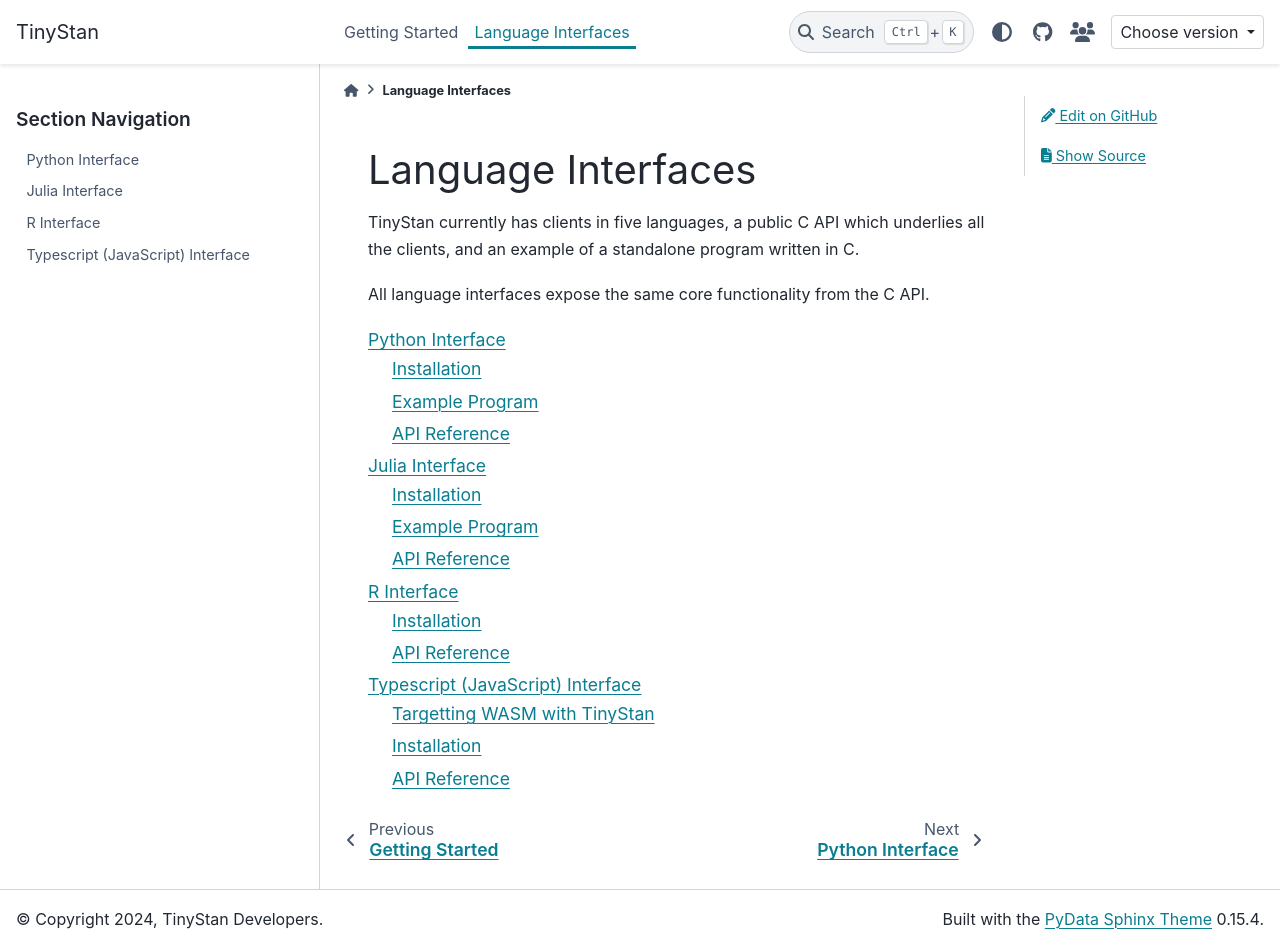
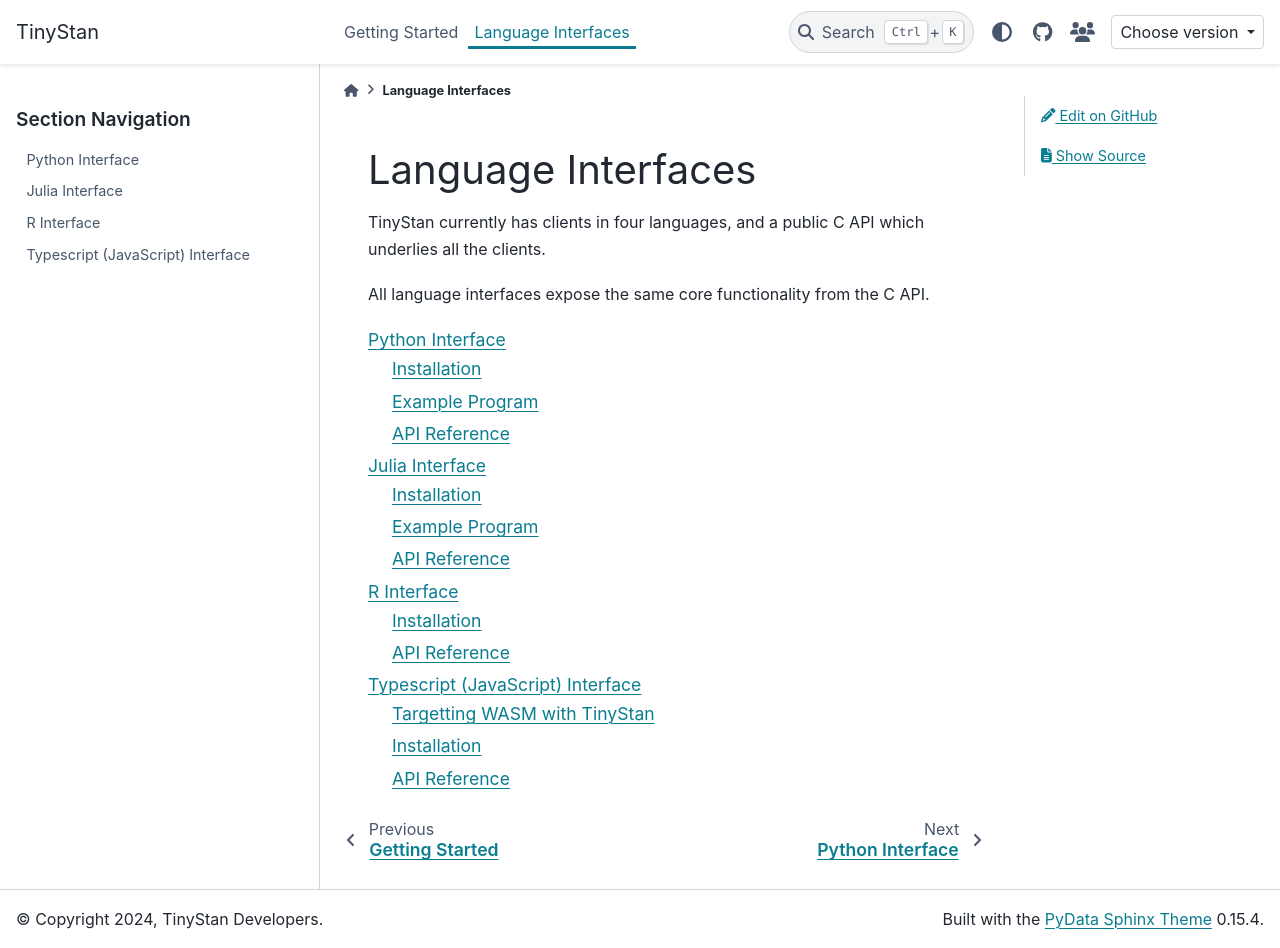
Before and after one commit to WardBrian/tinystan, a Sphinx documentation site: the page built from docs/languages.rst, in a window 1280 px wide and 948 px high. Built offline with Sphinx 7.4.7 and the PyData theme 0.15.4, drawn with Linux system fonts in a browser that asks for light colours; the version number could not be read and is left out.

Commit message:
Update languages.rst wording

```diff
--- a/docs/languages.rst
+++ b/docs/languages.rst
@@ -2,9 +2,8 @@
 Language Interfaces
 ===================
 
-TinyStan currently has clients in five languages, a public C API
-which underlies all the clients, and an example of a standalone program
-written in C.
+TinyStan currently has clients in four languages, and a public C API
+which underlies all the clients.
 
 All language interfaces expose the same core functionality from the
 :doc:`C API <./languages/c-api>`.
```
